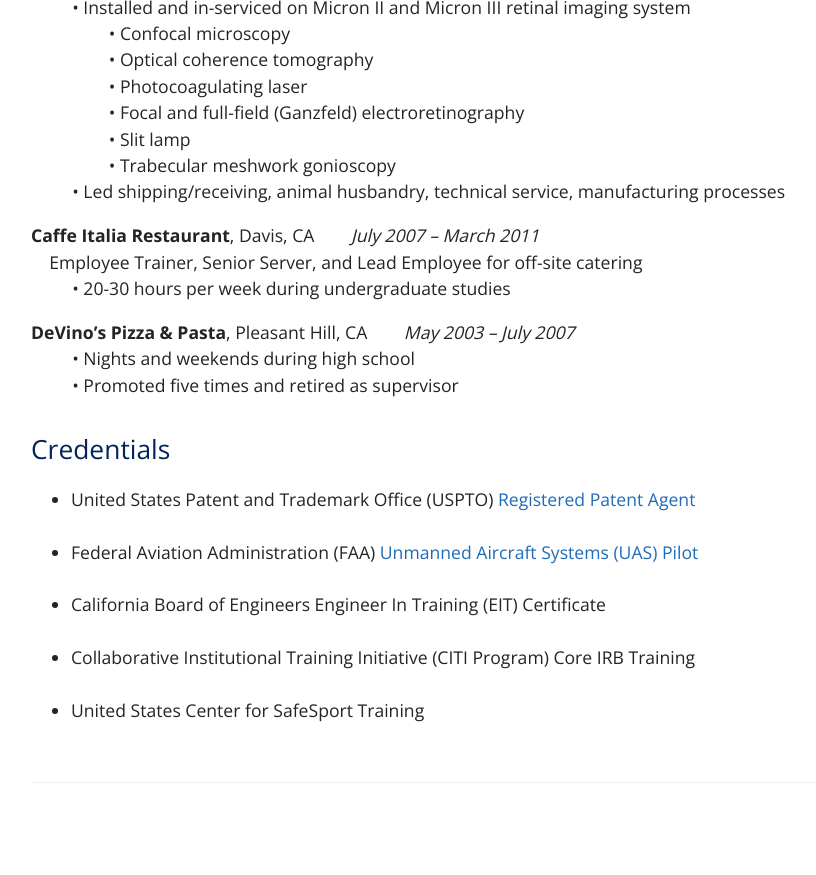
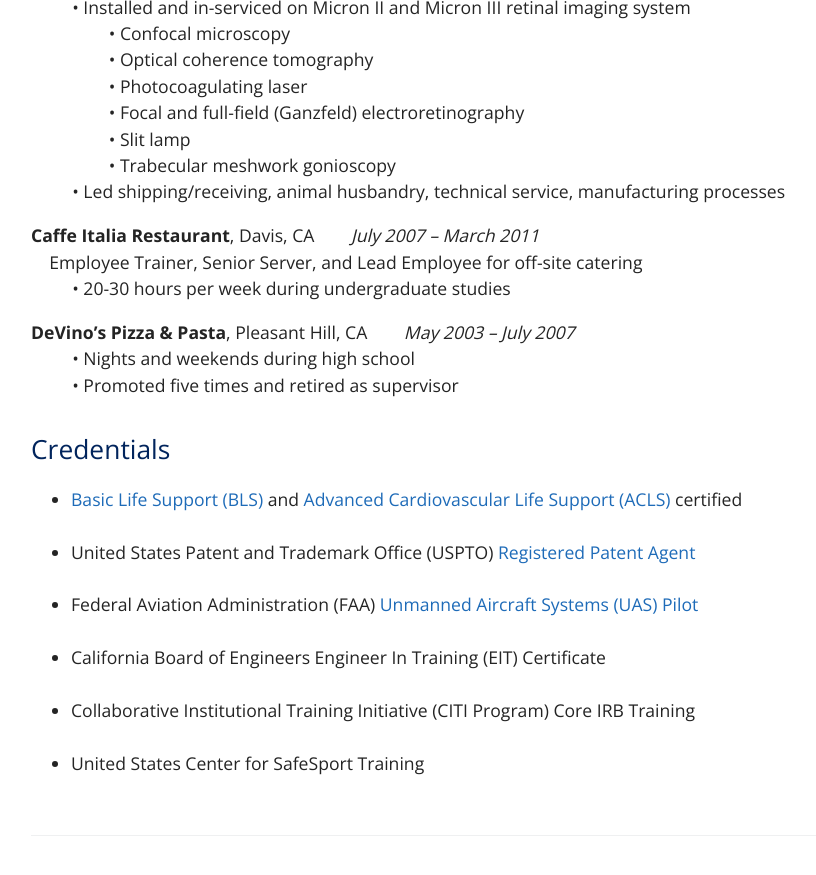
Before and after one commit to jopeo/joepo, a Jekyll site: the page built from index.md, in a window 1280 px wide and 900 px high, scrolled down 1902 px. Shown: the top 875 px of the window, without its empty margins (65-881 px from the left). Built offline with Jekyll 4.4.1, drawn with Linux system fonts in a browser that asks for light colours; the repository's description, which GitHub fills in, is left out; before the commit the page ends 2749 px from its top, so only the background shows below that.

```diff
--- a/index.md
+++ b/index.md
@@ -88,6 +88,10 @@ Here is my [LinkedIn page](https://www.linkedin.com/in/joseph-policarpio){:targe
 
 ## Credentials
 
+- [Basic Life Support (BLS)](https://ecards.heart.org/api/relay/v1/ecard/getfullpdf?eCardUId=75BF1B7B-50ED-4EDC-B6F9-C1F63A46E9F8&langId=1){:target="_blank"} and
+  [Advanced Cardiovascular Life Support (ACLS)](https://ecards.heart.org/api/relay/v1/ecard/getfullpdf?eCardUId=890BBFCD-6790-4BEE-A342-62F66B3F635F&langId=1){:target="_blank"}
+  certified
+  <br><br>
 - United States Patent and Trademark Office (USPTO) [Registered Patent Agent](https://oedci.uspto.gov/OEDCI/practitionerSearchEntry){:target="_blank"}
   <br><br>
 - Federal Aviation Administration (FAA) [Unmanned Aircraft Systems (UAS) Pilot](https://amsrvs.registry.faa.gov/airmeninquiry/){:target="_blank"}
```
Also changed, not shown: wiki.md (+2 -0 lines).
